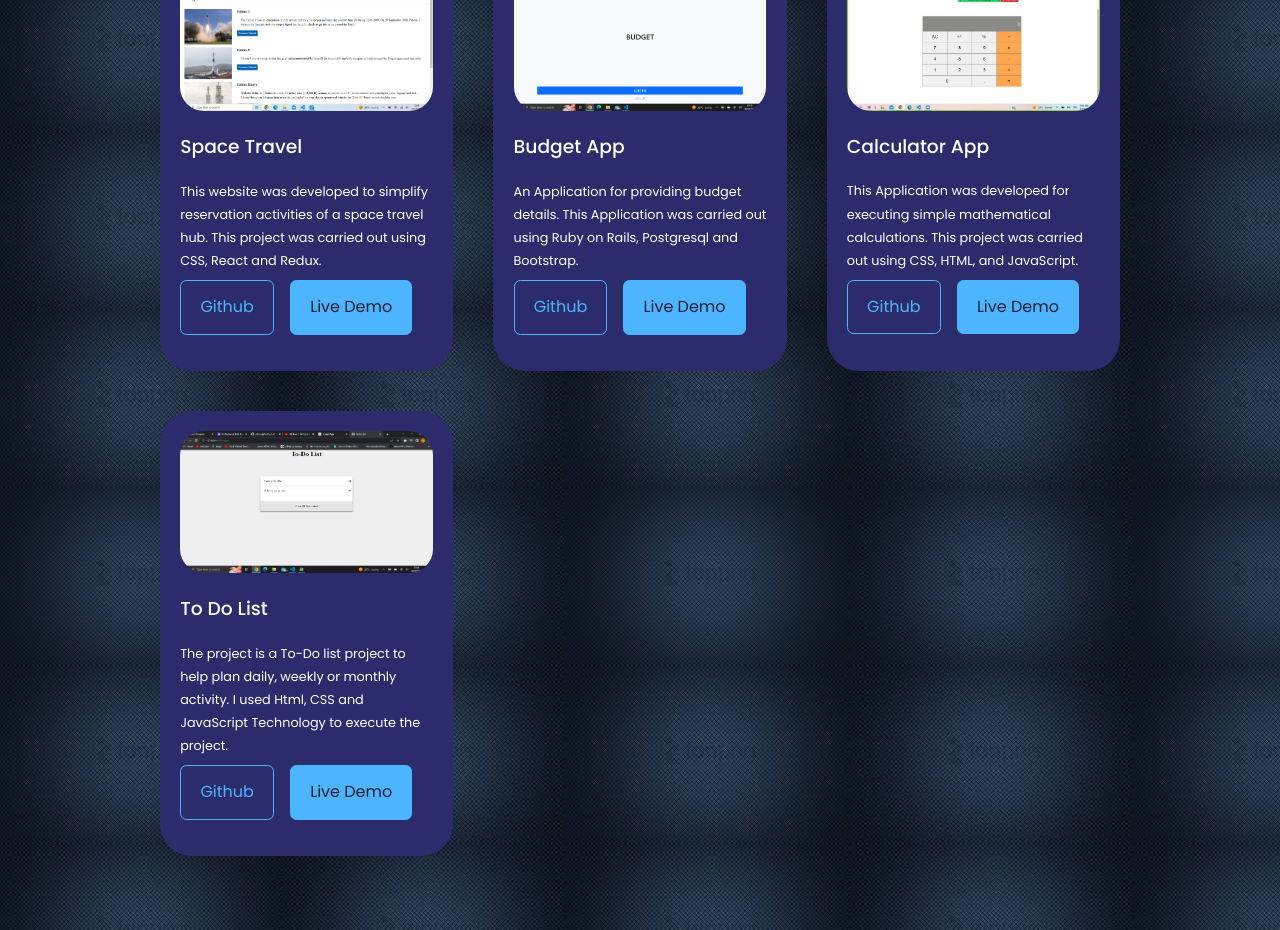
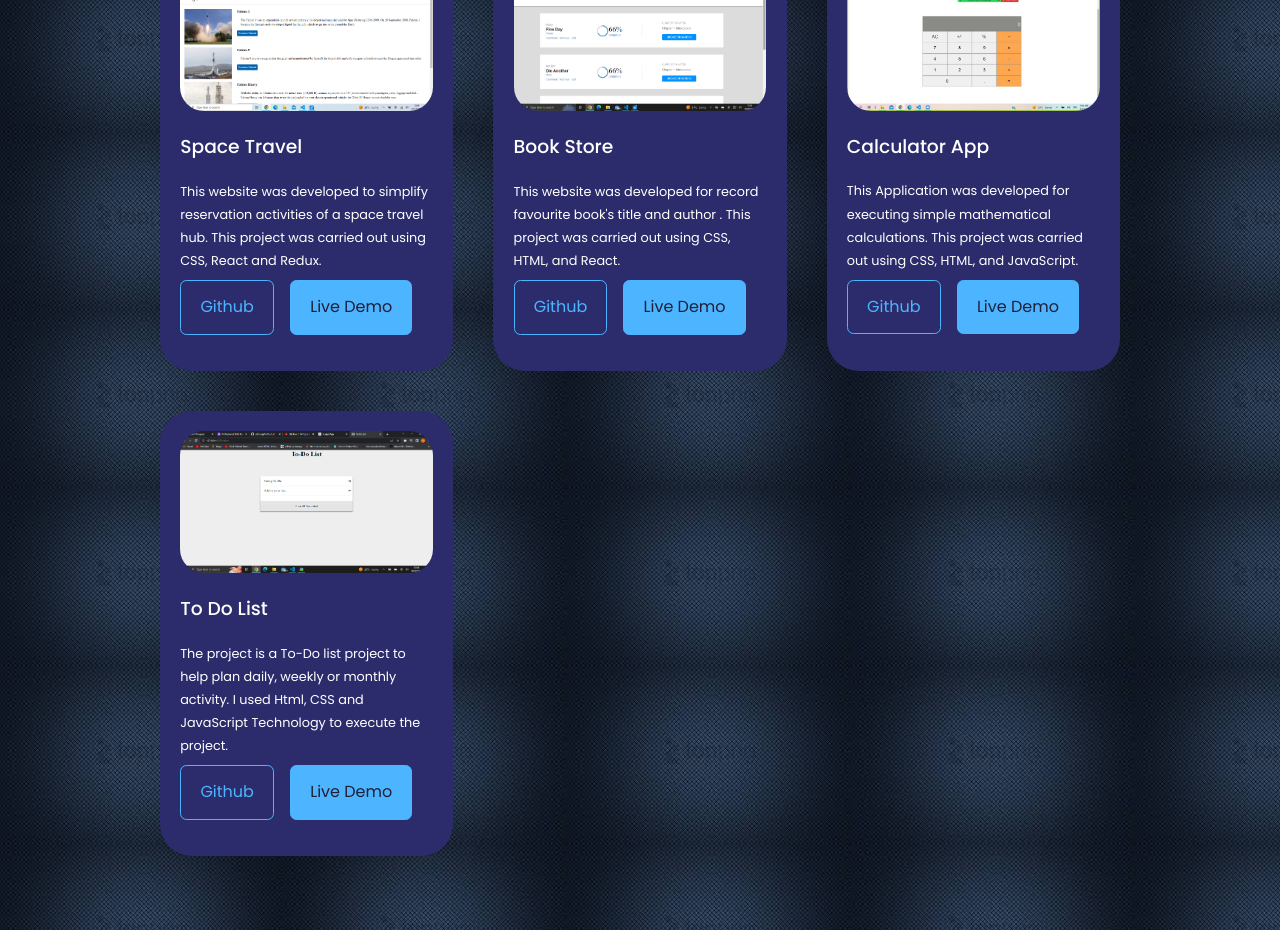
Before and after one commit to efoosag/my-react-portfolio, a React (Create React App) app: page / in a window 1280 px wide. Shown: the part 2360-3290 px from the top of the page. Built offline with nearby package versions, Linux system fonts and the light colour scheme.

Commit message:
update based on review

```diff
--- a/src/components/portfolio/Portfolio.jsx
+++ b/src/components/portfolio/Portfolio.jsx
@@ -9,7 +9,7 @@ const portfolio = [{
   id: 2, title: 'Space Travel', desc: 'This website was developed to simplify reservation activities of a space travel hub. This project was carried out using CSS, React and Redux.', address: 'https://github.com/efoosag/space-travel-hub.git', live: 'https://efoosag.github.io/space-travel-hub/', img: portf2,
 },
 {
-  id: 3, title: 'Budget App', desc: 'An Application for providing budget details. This Application was carried out using Ruby on Rails, Postgresql and Bootstrap.', address: 'https://github.com/efoosag/Budget-App.git', live: 'https://www.loom.com/share/6f5a878ea4d64a178c62a7e1a36f06b7', img: portf3,
+  id: 3, title: 'Book Store', desc: "This website was developed for record favourite book's title and author . This project was carried out using CSS, HTML, and React.", address: 'https://github.com/efoosag/bookstore.git', live: 'https://efoosag.github.io/bookstore/', img: portf3,
 },
 {
   id: 4, title: 'Calculator App', desc: 'This Application was developed for executing simple mathematical calculations. This project was carried out using CSS, HTML, and JavaScript.', address: 'https://github.com/efoosag/maths-magician.git', live: 'https://62cff7c49951cf4d49283fbd--imaginative-cobbler-e1d3a8.netlify.app/', img: portf4,
```
Also changed, not shown: src/assets/portf3.png.
